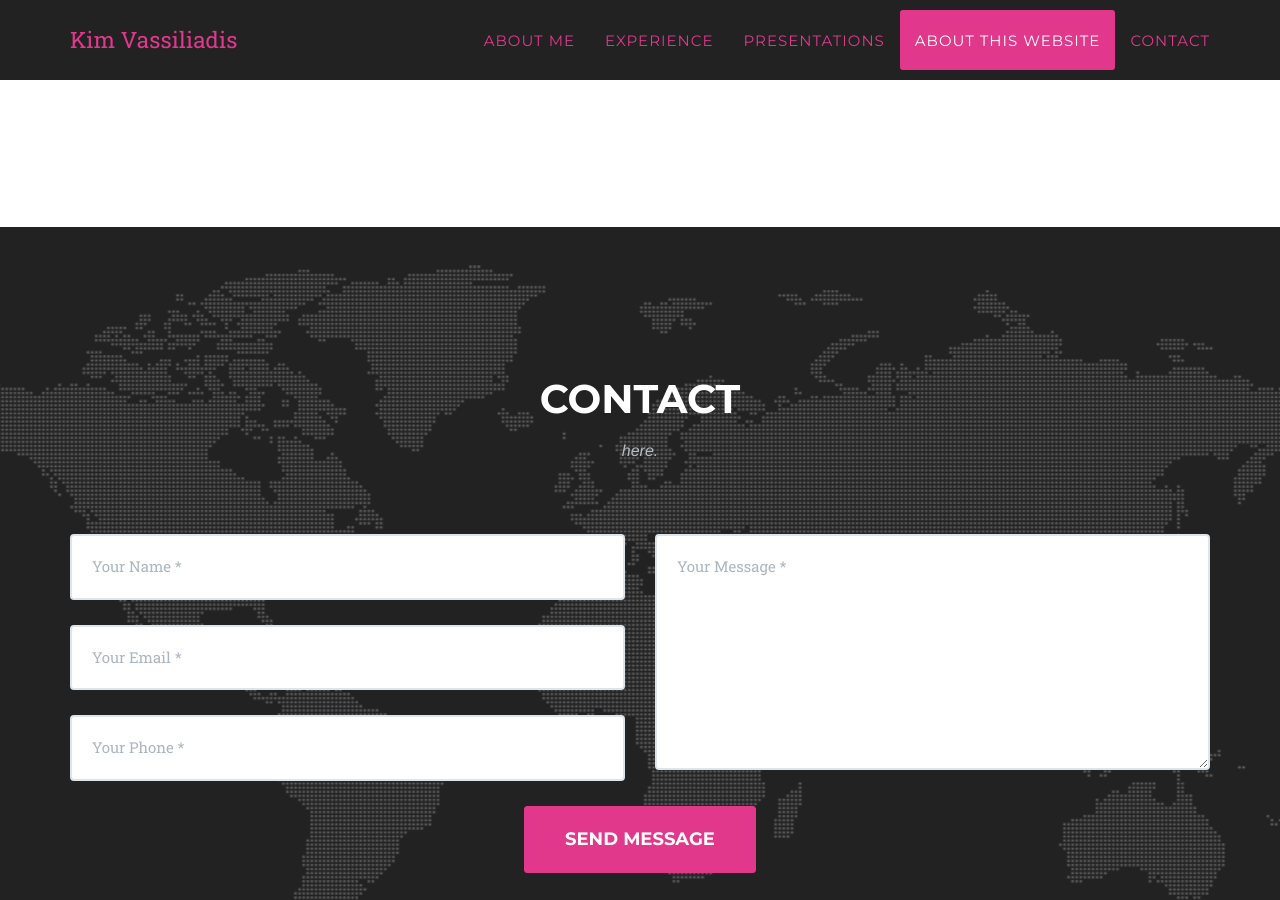
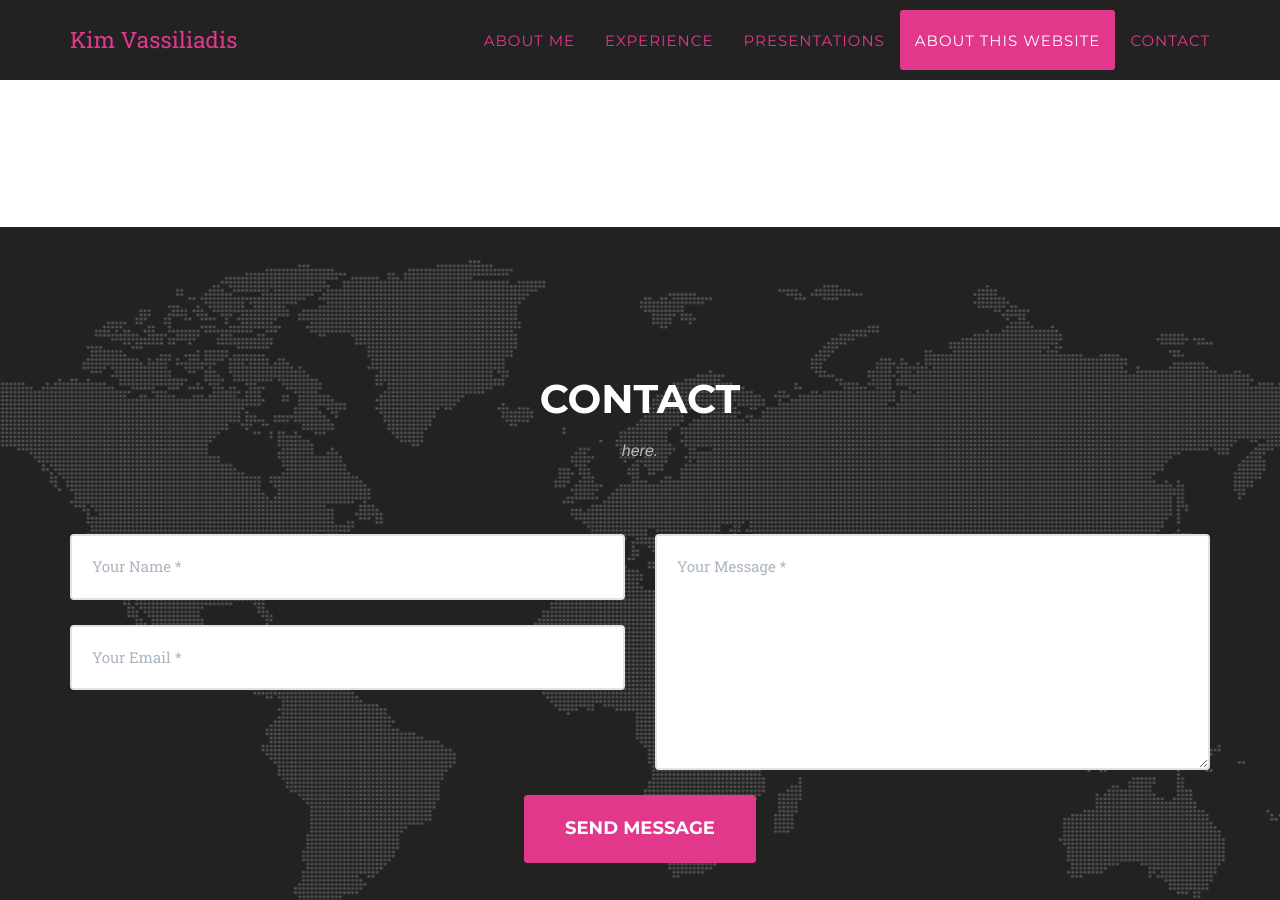
Before and after one commit to kimbrarian/jekyll, a Jekyll site: the page built from index.html, in a window 1280 px wide and 900 px high, scrolled down 4982 px. Built offline with Jekyll 4.4.1, drawn with Linux system fonts in a browser that asks for light colours; some web fonts are replaced.

Commit message:
Update contact.html

```diff
--- a/_includes/contact.html
+++ b/_includes/contact.html
@@ -19,10 +19,10 @@
                                     <input type="email" class="form-control" placeholder="Your Email *" id="email" required data-validation-required-message="Please enter your email address.">
                                     <p class="help-block text-danger"></p>
                                 </div>
-                                <div class="control-group form-group">
+                                <!--<div class="control-group form-group">
                                     <input type="tel" class="form-control" placeholder="Your Phone *" id="phone" required data-validation-required-message="Please enter your phone number.">
                                     <p class="help-block text-danger"></p>
-                                </div>
+                                </div>-->
                             </div>
                             <div class="col-md-6">
                                 <div class="control-group form-group">
```
